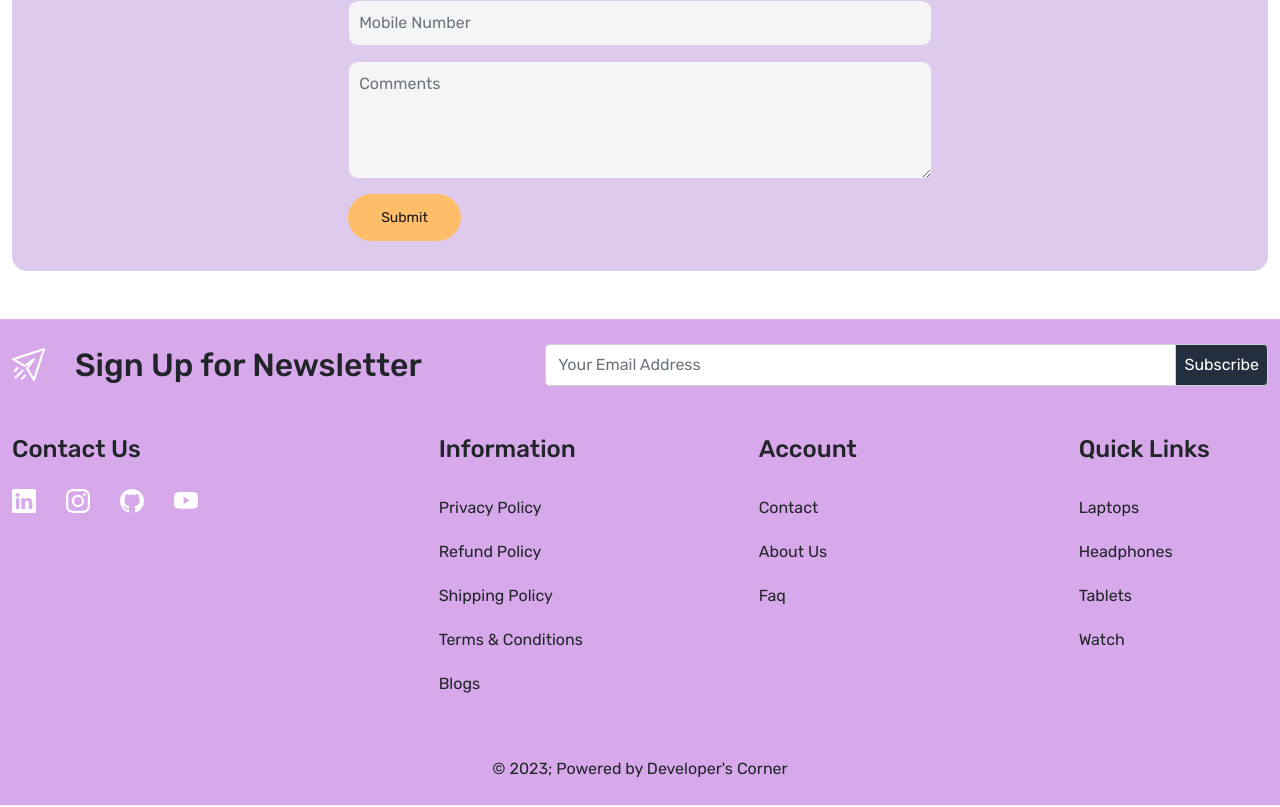
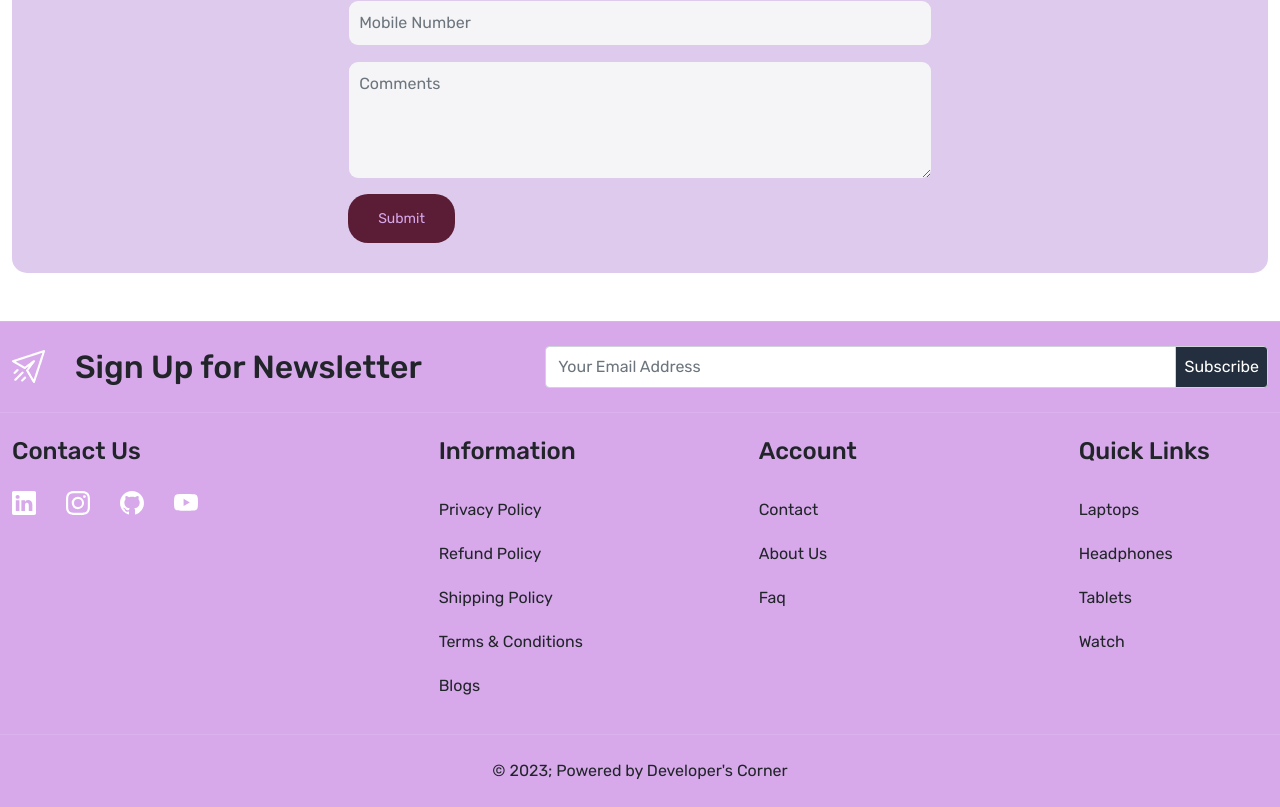
Before and after one commit to MonalikaPatnaik/SheEARNS, a React (Create React App) app in the folder client/: page /contact in a window 1280 px wide. Shown: the part 1018-1825 px from the top of the page. Built offline with nearby package versions, Linux system fonts and the light colour scheme.

Commit message:
made preliminary edits to form and buttons

```diff
--- a/client/src/App.css
+++ b/client/src/App.css
@@ -91,9 +91,11 @@ a {
   text-decoration: none;
   display: inline-block;
 }
+
 .form-control:focus {
   box-shadow: none;
   border-color: inherit;
+
 }
 
 .gap-10 {
@@ -111,16 +113,16 @@ a {
 
 
 .button {
-  background-color: #febd69;
-  color: rgb(26, 22, 22);
+  background-color: #5b1c36;
+  color: #d7a9eb;
   font-size: 14px;
-  padding: 13px 33px;
-  border-radius: 25px;
+  padding: 14px 30px;
+  border-radius: 20px;
   /* text-align: center; */
 }
 .button:hover {
-  background-color: #febd69;
-  color: #131921;
+  background-color: #d7a9eb;
+  color: #5b1c36;
 }
 /* Header Part */
 
--- a/client/src/pages/CreateItem.js
+++ b/client/src/pages/CreateItem.js
@@ -73,12 +73,12 @@ const CreateItem = () => {
         <div className="row">
           <div className="col-12">
             <div className="auth-card">
-              <h3 className="text-center mb-3">Add Item</h3>
+              <h4 className=" d-flex text-align-center justify-content-center">Add Item</h4>
               <form onSubmit={handleSubmit} className="d-flex flex-column gap-15">
                 <CustomInput
                   type="text"
                   name="name"
-                  placeholder="item Name"
+                  placeholder="Item Name"
                   value={formData.name}
                   onChange={handleChange}
                 />
--- a/client/src/pages/CreateStore.js
+++ b/client/src/pages/CreateStore.js
@@ -74,7 +74,7 @@ const CreateStore = () => {
         <div className="row">
           <div className="col-12">
             <div className="auth-card">
-              <h3 className="text-center mb-3">Create Store</h3>
+              <h4 className=" d-flex text-align-center justify-content-center">Create store!</h4>
               <form onSubmit={handleSubmit} className="d-flex flex-column gap-15">
                 <CustomInput
                   type="text"
```
